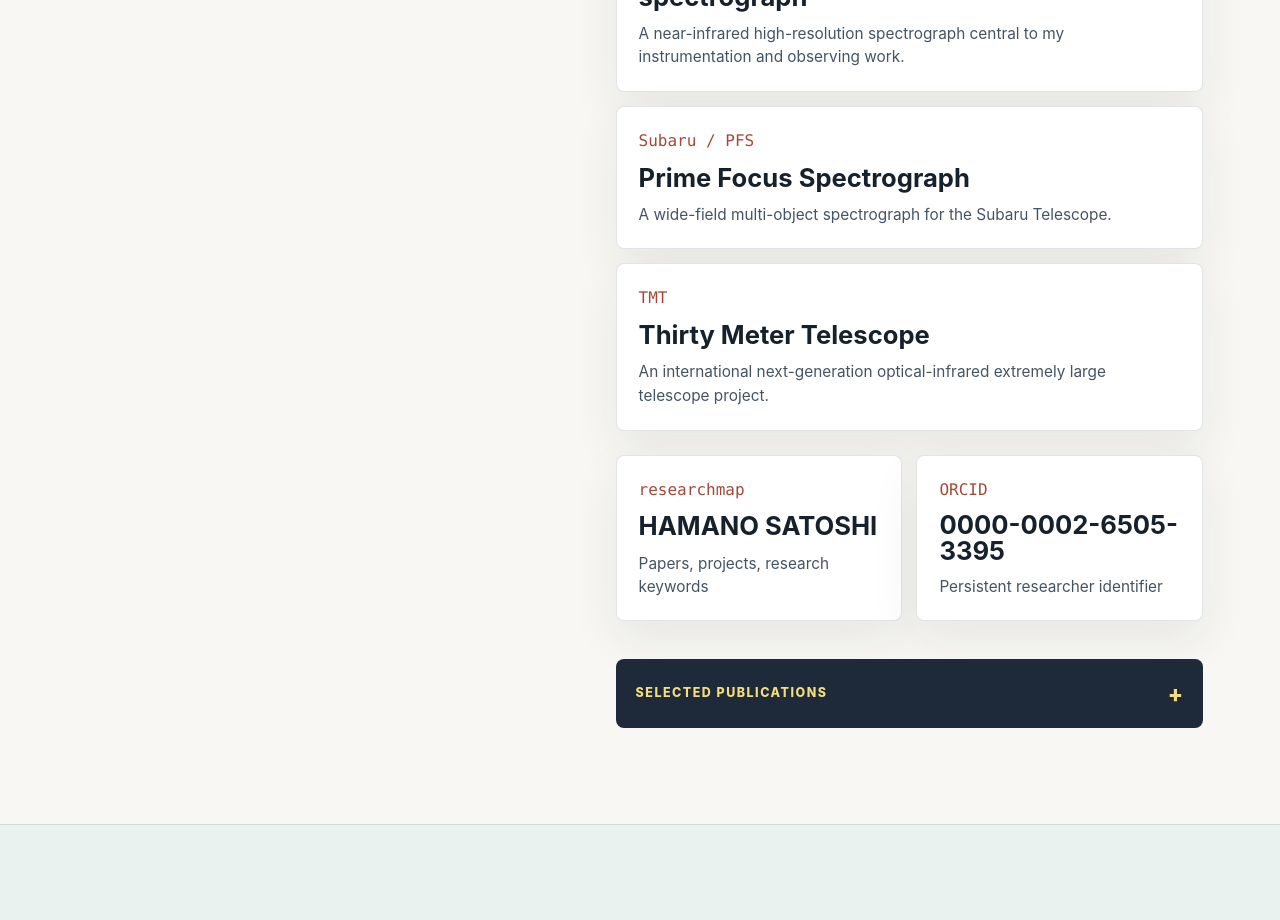
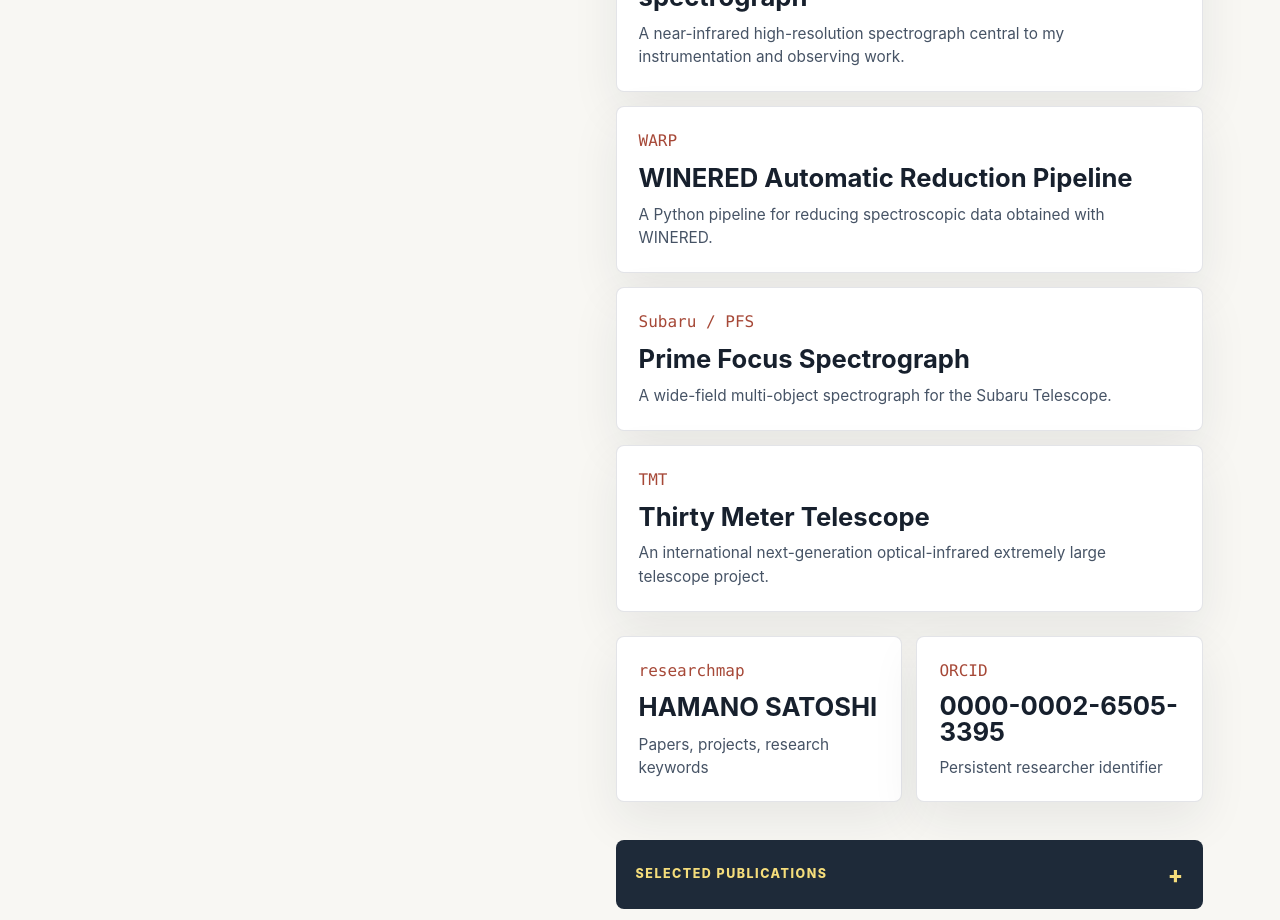
Before and after one commit to SatoshiHamano/SatoshiHamano.github.io, a React (Vite) app: page / in a window 1280 px wide. Shown: the part 1500-2420 px from the top of the page. Built offline with nearby package versions, Linux system fonts and the light colour scheme.

Commit message:
Add WARP repository link

```diff
--- a/src/App.tsx
+++ b/src/App.tsx
@@ -104,6 +104,12 @@
     value: 'Warm near-infrared high-resolution spectrograph',
     href: 'https://merlot.kyoto-su.ac.jp/WINERED/ETC/',
     note: 'A near-infrared high-resolution spectrograph central to my instrumentation and observing work.',
+  },
+  {
+    label: 'WARP',
+    value: 'WINERED Automatic Reduction Pipeline',
+    href: 'https://github.com/SatoshiHamano/WARP',
+    note: 'A Python pipeline for reducing spectroscopic data obtained with WINERED.',
   },
   {
     label: 'Subaru / PFS',
```
